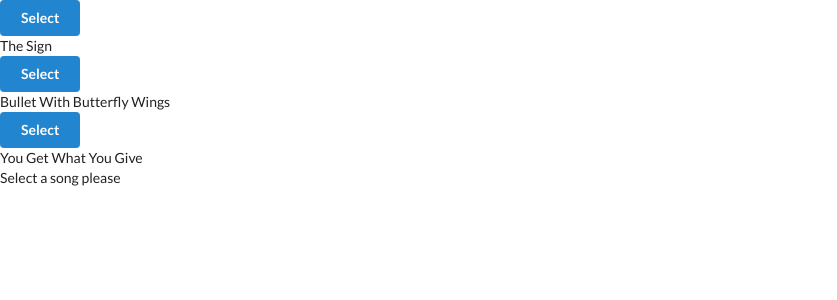
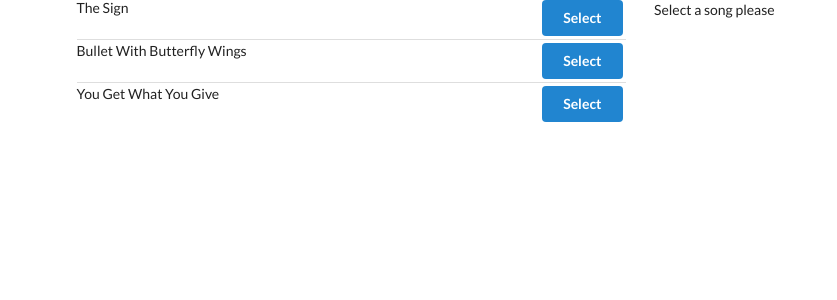
Before and after one commit to mcelaric/songs-hooks, a React (Create React App) app: page / in a window 1280 px wide. Shown: the top 300 px of the page, without its empty margins (0-837 px from the left). Built offline with nearby package versions, Linux system fonts and the light colour scheme.

Commit message:
Add styling

```diff
--- a/src/App.js
+++ b/src/App.js
@@ -6,7 +6,7 @@ import SongDetail from './components/SongDetail';
 const songs = [
   {
     title: 'The Sign',
-    artist:'Ace Of Bass',
+    artist:'Ace Of Base',
     year:'1994',
     duration: '3:08'
   },
@@ -32,12 +32,11 @@ const App = () => {
   }, [selectedSong]);
 
   return (
-    <div>
-      <SongList
-        onSongSelect={setSelectedSong}
-        songs={songs}
-      />
-      <SongDetail song={selectedSong}/>
+    <div className="ui container grid">
+      <div className="ui row">
+        <div className="column eight wide" ><SongList  onSongSelect={setSelectedSong} songs={songs} /></div>
+        <div className="column eight wide" ><SongDetail song={selectedSong}/></div>
+      </div>
     </div>
   );
 };
--- a/src/components/SongDetail.js
+++ b/src/components/SongDetail.js
@@ -1,15 +1,19 @@
 import React from 'react';
 
 const SongDetail = ({ song }) => {
+
     if(!song){
         return <div>Select a song please</div>;
     }
+
     return (
         <div>
             <h3>Details for:</h3>
             <p>
                 Title: {song.title}<br/>
-                Artist: {song.artist}
+                Artist: {song.artist}<br/>
+                Year: {song.year}<br/>
+                Length: {song.duration}
             </p>
         </div>
     );
--- a/src/components/SongList.js
+++ b/src/components/SongList.js
@@ -5,7 +5,7 @@ const SongList = ( { songs, onSongSelect }) => {
     const renderedSongs = songs.map((song) => {
             return (
                 <div className="item" key={song.title}>
-                    <div>
+                    <div className="right floated content">
                         <button
                             onClick={() => onSongSelect(song)}
                             className="ui button primary"
@@ -13,12 +13,12 @@ const SongList = ( { songs, onSongSelect }) => {
                             Select
                         </button>
                     </div>
-                    <div className="content">{song.title}<br /></div>
+                    <div className="content">{song.title}</div>
                 </div>
             );
         });
 
-    return <div>{renderedSongs}</div>
+    return <div className="ui divided list">{renderedSongs}</div>
 }
 
 export default SongList;
```
